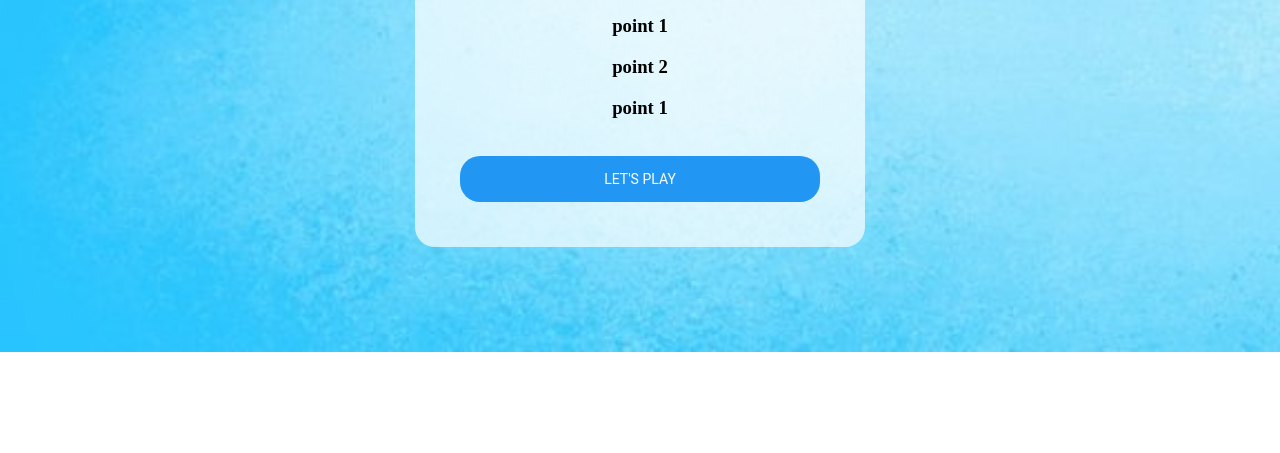
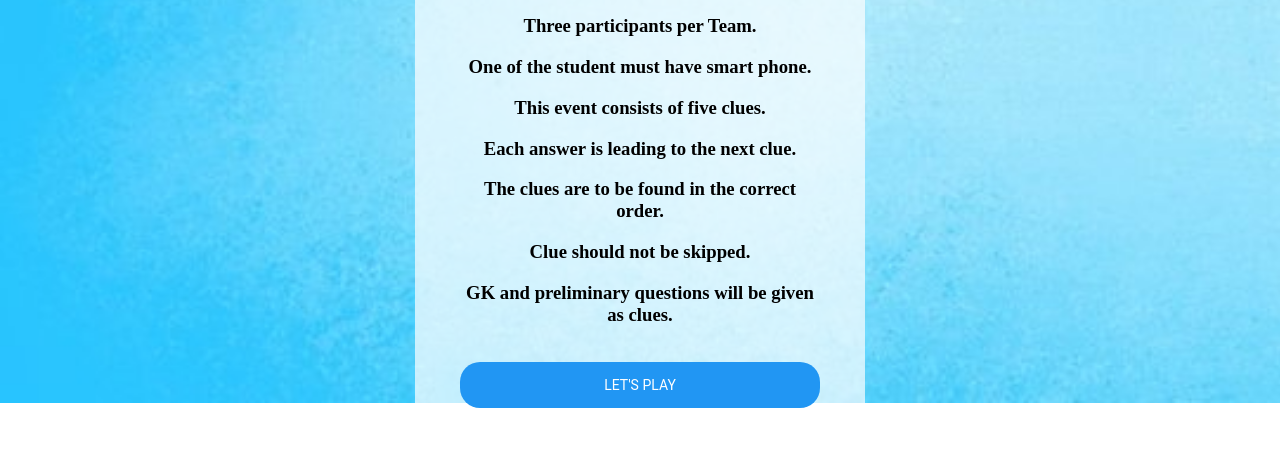
Before and after one commit to pramoth-26/Treasure-hunt, a plain HTML site: page tresurehunt/rules.html in a window 1280 px wide. Shown: the part 448-901 px from the top of the page. Before the commit the page ends 800 px from the top, so only its background shows below. Drawn offline with Linux system fonts and the light colour scheme.

Commit message:
rules.html

```diff
--- a/tresurehunt/rules.html
+++ b/tresurehunt/rules.html
@@ -14,10 +14,13 @@
 
         <h1>RULES</h1>
         <h2 id="displayData"></h2>
-        <h3>point 1</h3>
-
-        <h3>point 2</h3>
-        <h3>point 1</h3> <br>
+        <h3>Three participants per Team.</h3>
+        <h3>One of the student must have smart phone.</h3>
+        <h3>This event consists of five clues.</h3>
+        <h3>Each answer is leading to the next clue.</h3>
+        <h3>The clues are to be found in the correct order.</h3>
+        <h3>Clue should not be skipped.</h3>
+        <h3>GK and preliminary questions will be given as clues.</h3><br>
         <div>
           <button onclick="next()">Let's Play</button>
         <div>
```
